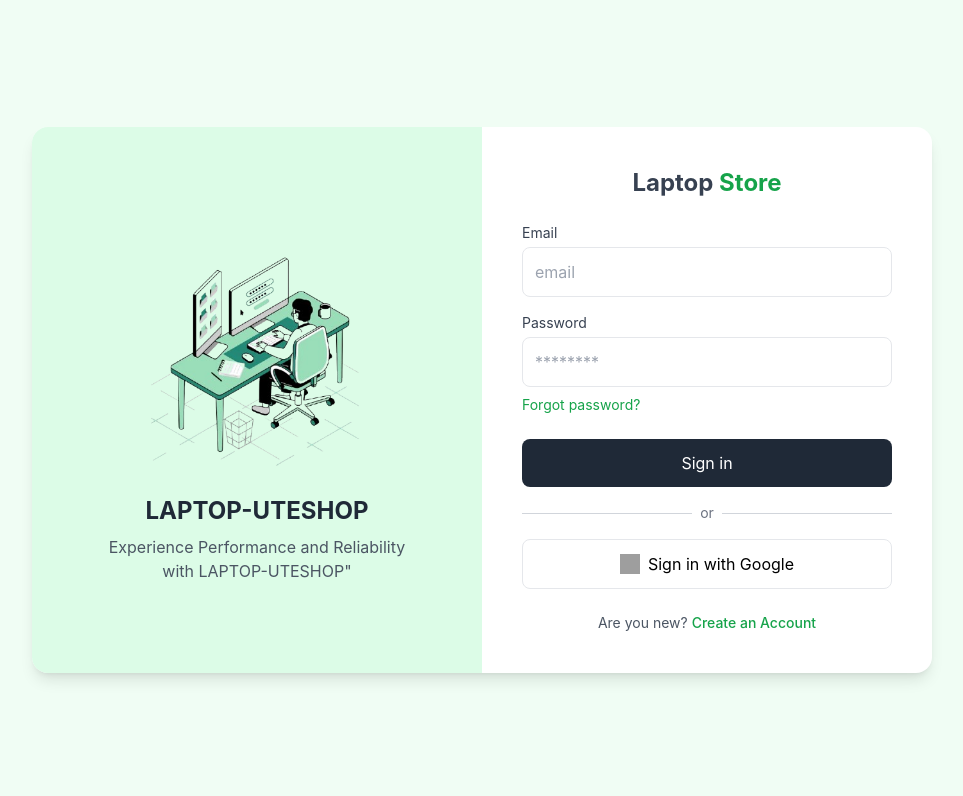
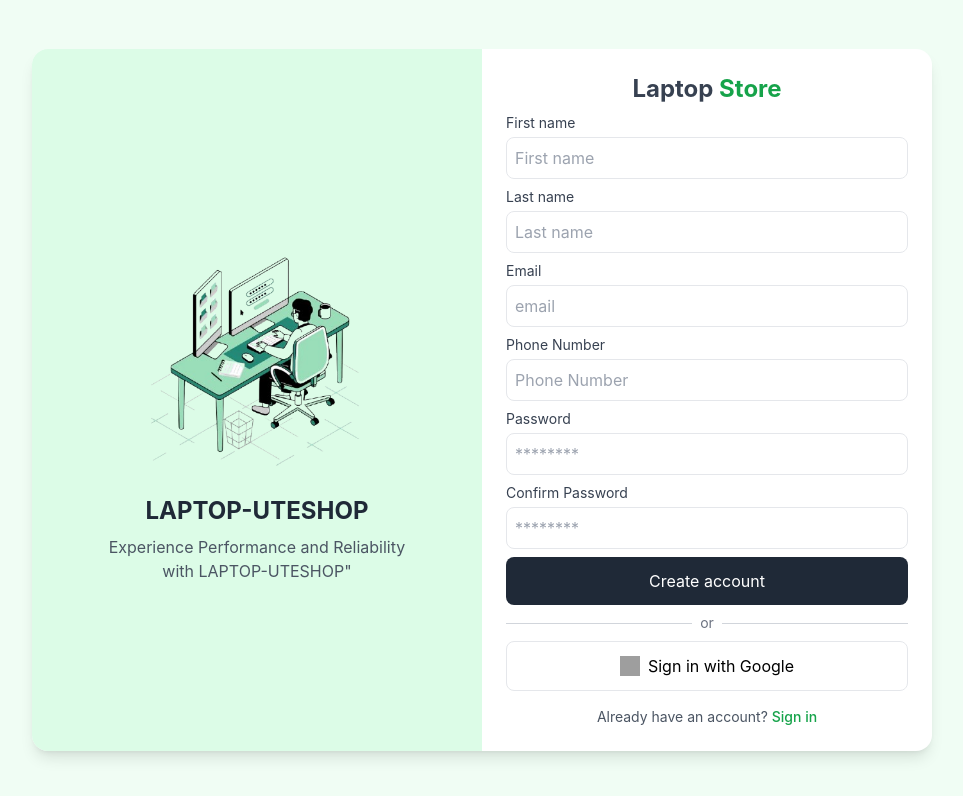
Before and after one commit to nguyenvanbao1310/ShopUTE, a React (Create React App) app in the folder frontend/shopute/: page / in a window 1280 px wide. Shown: the top 796 px of the page, without its empty margins (158-1121 px from the left). Built offline with nearby package versions, Linux system fonts and the light colour scheme; grey boxes are pictures that could not be loaded.

Commit message:
khang - product

```diff
--- a/frontend/shopute/src/App.tsx
+++ b/frontend/shopute/src/App.tsx
@@ -2,8 +2,9 @@ import React from "react";
 import logo from "./logo.svg";
 import "./App.css";
 import Login from "./pages/Login";
+import Register from "./pages/Register";
 
 function App() {
-  return <Login />;
+  return <Register />;
 }
 export default App;
--- a/frontend/shopute/src/pages/Login.tsx
+++ b/frontend/shopute/src/pages/Login.tsx
@@ -16,7 +16,7 @@ const Login: FC = () => {
             LAPTOP-UTESHOP
           </h2>
           <p className="text-gray-600 text-center max-w-xs">
-            Experience Performance and Reliability with LAPTOP-UTESHOP"
+            Experience Performance and Reliability with LAPTOP-UTESHOP
           </p>
         </div>
 
--- /dev/null
+++ b/frontend/shopute/src/pages/Register.tsx
@@ -0,0 +1,112 @@
+// src/pages/Register.tsx
+import { FC } from "react";
+
+const Register: FC = () => {
+  return (
+    <div className="flex min-h-screen items-center justify-center bg-green-50">
+      <div className="grid grid-cols-1 md:grid-cols-2 bg-white rounded-2xl shadow-lg overflow-hidden w-[900px] mt-2 mb-2">
+        {/* Left Side */}
+        <div className="flex flex-col items-center justify-center p-10 bg-green-100">
+          <img
+            src="/img/background-laptop.png"
+            alt="Background-Laptop-Study"
+            className="w-full max-w-[1200px] h-auto"
+          />
+          <h2 className="text-2xl font-bold text-gray-800 mb-2">
+            LAPTOP-UTESHOP
+          </h2>
+          <p className="text-gray-600 text-center max-w-xs">
+            Experience Performance and Reliability with LAPTOP-UTESHOP"
+          </p>
+        </div>
+
+        {/* Right Side */}
+        <div className="flex flex-col justify-center p-6">
+          {/* Tiêu đề ở giữa phía trên */}
+          <h2 className="text-2xl font-bold mb-2 text-center text-gray-700">
+            Laptop <span className="text-green-600">Store</span>
+          </h2>
+
+          {/* First name */}
+          <label className="text-gray-700 text-sm mb-1">First name</label>
+          <input
+            type="text"
+            placeholder="First name"
+            className="w-full p-2 mb-2 border rounded-lg focus:outline-none focus:ring-2 focus:ring-green-400"
+          />
+          {/* Last name */}
+          <label className="text-gray-700 text-sm mb-1">Last name</label>
+          <input
+            type="text"
+            placeholder="Last name"
+            className="w-full p-2 mb-2 border rounded-lg focus:outline-none focus:ring-2 focus:ring-green-400"
+          />
+
+          {/* Email */}
+          <label className="text-gray-700 text-sm mb-1">Email</label>
+          <input
+            type="email"
+            placeholder="email"
+            className="w-full p-2 mb-2 border rounded-lg focus:outline-none focus:ring-2 focus:ring-green-400"
+          />
+          {/* Phone Number */}
+          <label className="text-gray-700 text-sm mb-1">Phone Number</label>
+          <input
+            type="tel"
+            placeholder="Phone Number"
+            className="w-full p-2 mb-2 border rounded-lg focus:outline-none focus:ring-2 focus:ring-green-400"
+          />
+
+          {/* Password */}
+          <label className="text-gray-700 text-sm mb-1">Password</label>
+          <input
+            type="password"
+            placeholder="********"
+            className="w-full p-2 mb-2 border rounded-lg focus:outline-none focus:ring-2 focus:ring-green-400"
+          />
+
+          {/* Confirm Password */}
+          <label className="text-gray-700 text-sm mb-1">Confirm Password</label>
+          <input
+            type="password"
+            placeholder="********"
+            className="w-full p-2 mb-2 border rounded-lg focus:outline-none focus:ring-2 focus:ring-green-400"
+          />
+
+
+
+          {/* Sign up button */}
+          <button className="w-full bg-gray-800 text-white py-3 rounded-lg hover:bg-gray-900 transition mb-2">
+            Create account
+          </button>
+
+          {/* Divider */}
+          <div className="flex items-center mb-2">
+            <div className="flex-grow h-px bg-gray-300"></div>
+            <span className="px-2 text-gray-500 text-sm">or</span>
+            <div className="flex-grow h-px bg-gray-300"></div>
+          </div>
+
+          <button className="flex items-center justify-center gap-2 border py-3 rounded-lg hover:bg-gray-100 transition">
+            <img
+              src="https://cdn-icons-png.flaticon.com/512/300/300221.png"
+              alt="Google"
+              className="w-5 h-5"
+            />
+            Sign in with Google
+          </button>
+
+          {/* Link to Login */}
+          <p className="text-sm text-center text-gray-600 mt-4">
+            Already have an account?{" "}
+            <a href="#" className="text-green-600 font-medium hover:underline">
+              Sign in
+            </a>
+          </p>
+        </div>
+      </div>
+    </div>
+  );
+};
+
+export default Register;
```
